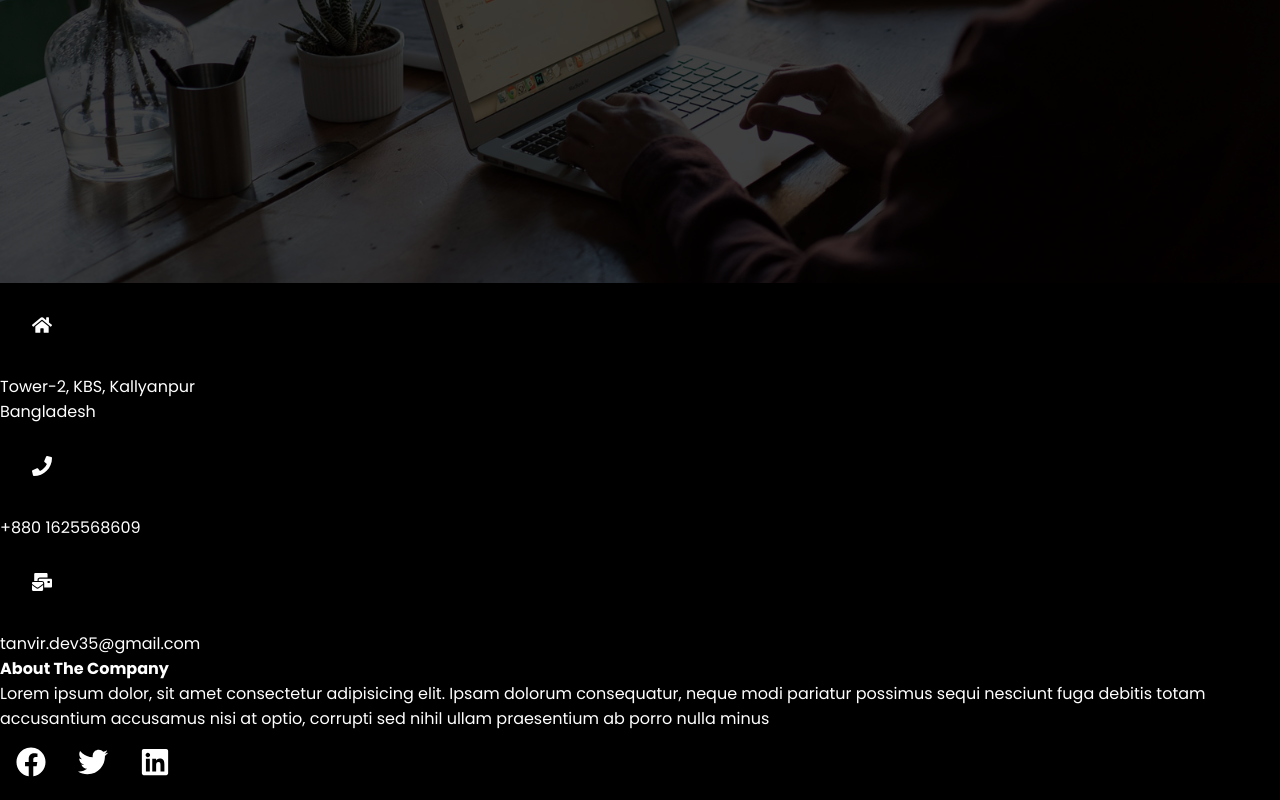
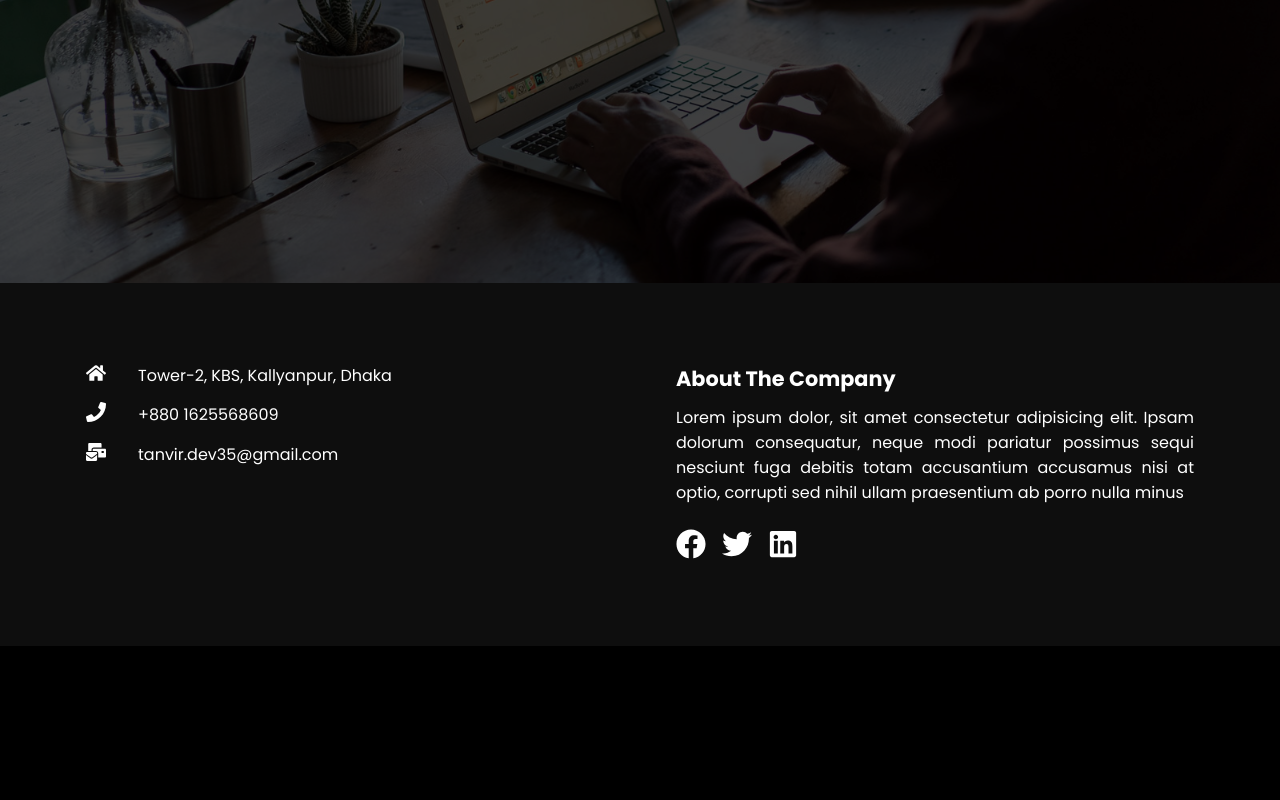
Before and after one commit to tanvir35web/React-Portfolio-Website, a React (Vite) app: page / in a window 1280 px wide. Shown: the part 517-1317 px from the top of the page. After the commit the page ends 1163 px from the top, so only its background shows below. Built offline with nearby package versions, Linux system fonts and the light colour scheme.

Commit message:
Footer section done

```diff
--- a/src/components/Footer.jsx
+++ b/src/components/Footer.jsx
@@ -1,46 +1,69 @@
-import React from 'react'
-import './FooterStyle.css'
-import { FaFacebook, FaHome, FaLinkedin, FaMailBulk, FaPhone, FaTwitter } from 'react-icons/fa'
+import React from "react";
+import "./FooterStyle.css";
+import {
+  FaFacebook,
+  FaHome,
+  FaLinkedin,
+  FaMailBulk,
+  FaPhone,
+  FaTwitter,
+} from "react-icons/fa";
+
 
 const Footer = () => {
   return (
     <div className="footer">
       <div className="footer-container">
         <div className="left">
-
           <div className="location">
-                    <FaHome size={20} style={{color: "white", margin: "2rem"}}/>
+            <FaHome size={20} style={{ color: "white", marginRight: "2rem" }} />
             <div>
-                        <p>Tower-2, KBS, Kallyanpur</p>
-                        <p>Bangladesh</p>
+              <p>Tower-2, KBS, Kallyanpur, Dhaka</p>
             </div>
           </div>
 
-                <div className="phone">
-                    <FaPhone size={20} style={{color: "white", margin: "2rem"}}/>
+          <div className="phone location">
+            <FaPhone
+              size={20}
+              style={{ color: "white", marginRight: "2rem" }}
+            />
             <p>+880 1625568609</p>
           </div>
 
-                <div className="email">
-                <FaMailBulk size={20} style={{color: "white", margin: "2rem"}}/>
+          <div className="email location">
+            <FaMailBulk
+              size={20}
+              style={{ color: "white", marginRight: "2rem" }}
+            />
             <p>tanvir.dev35@gmail.com</p>
           </div>
         </div>
 
         <div className="right">
           <h4>About The Company</h4>
-                <p>Lorem ipsum dolor, sit amet consectetur adipisicing elit. Ipsam dolorum consequatur, neque modi pariatur possimus sequi nesciunt fuga debitis totam accusantium accusamus nisi at optio, corrupti sed nihil ullam praesentium ab porro nulla minus</p>
+          <p>
+            Lorem ipsum dolor, sit amet consectetur adipisicing elit. Ipsam
+            dolorum consequatur, neque modi pariatur possimus sequi nesciunt
+            fuga debitis totam accusantium accusamus nisi at optio, corrupti sed
+            nihil ullam praesentium ab porro nulla minus
+          </p>
 
           <div className="social-icon">
+            <FaFacebook
+              size={30}
+              style={{ color: "white", marginRight: "1rem" }}
+            />
 
-                    <FaFacebook size={30} style={{color: "white", margin: "1rem"}}/>
+            <FaTwitter
+              size={30}
+              style={{ color: "white", marginRight: "1rem" }}
+            />
 
-                    <FaTwitter size={30} style={{color: "white", margin: "1rem"}}/>
-
-                    <FaLinkedin size={30} style={{color: "white", margin: "1rem"}}/>
-
+            <FaLinkedin
+              size={30}
+              style={{ color: "white", marginRight: "1rem" }}
+            />
           </div>
-
         </div>
       </div>
     </div>
--- a/src/components/FooterStyle.css
+++ b/src/components/FooterStyle.css
@@ -0,0 +1,62 @@
+.footer {
+    width: 100%;
+    padding: 4rem 0.7rem;
+    background-color: rgba(20, 20, 20, 0.717);
+}
+
+.footer-container {
+    max-width: 1140px;
+    margin: auto;
+    display: grid;
+    grid-template-columns: repeat(2, 1fr);
+    grid-gap: 40px;
+}
+
+.left {
+    height: 100%;
+    max-width: 100%;
+    display: flex;
+    flex-direction: column;
+    padding: 1rem;
+
+}
+
+.left p {
+    font-size: 1rem;
+    padding-bottom: 0.9rem;
+}
+
+.location {
+    display: flex;
+}
+
+.right {
+    height: 100%;
+    max-width: 100%;
+    display: flex;
+    flex-direction: column;
+    padding: 1rem;
+}
+
+.social-icon {
+    margin-top: 1.5rem;
+}
+
+
+.right h4 {
+    font-size: 1.3rem;
+    margin-bottom: 0.7rem;
+}
+
+.right p {
+    text-align: justify;
+    font-size: 1rem;
+}
+
+@media screen and (max-width:640px) {
+
+    .footer-container {
+        grid-template-columns: 1fr;
+    }
+
+}
```
Lines whose indentation alone changed are shown as unchanged.
